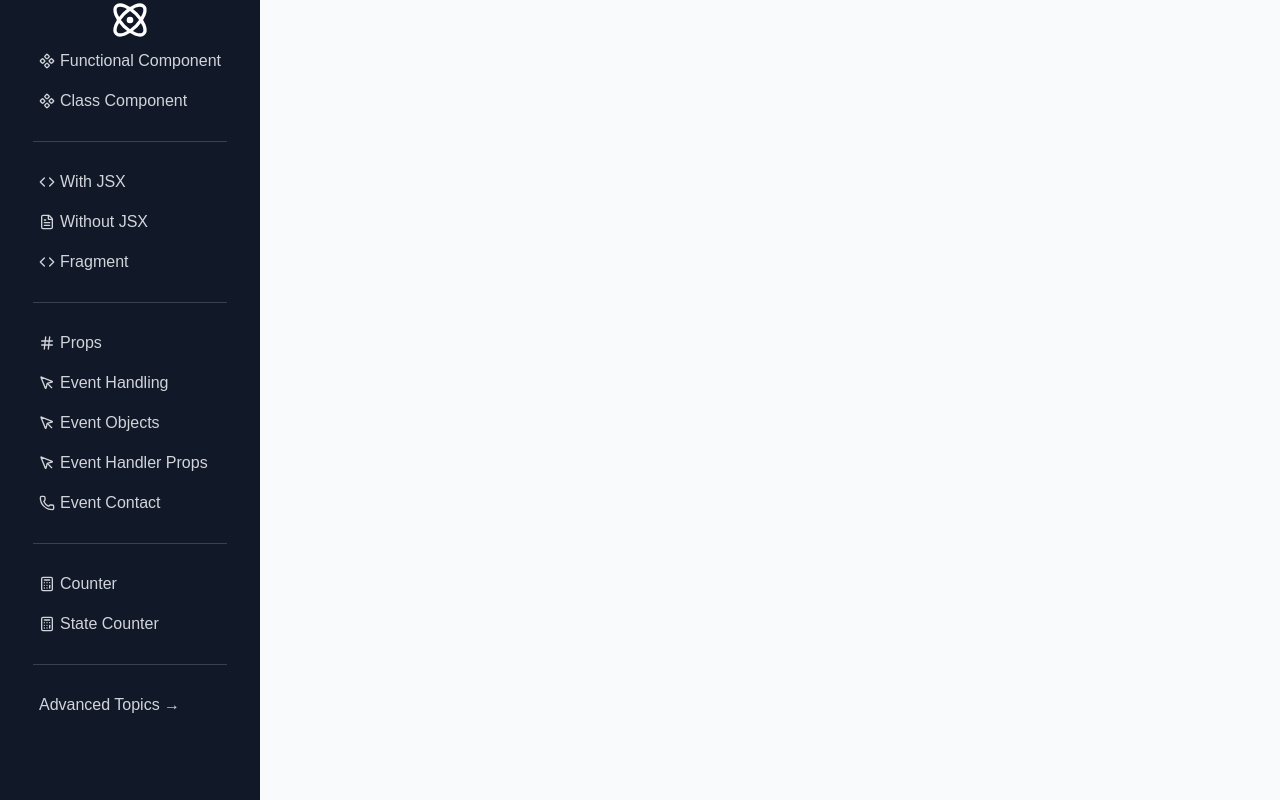
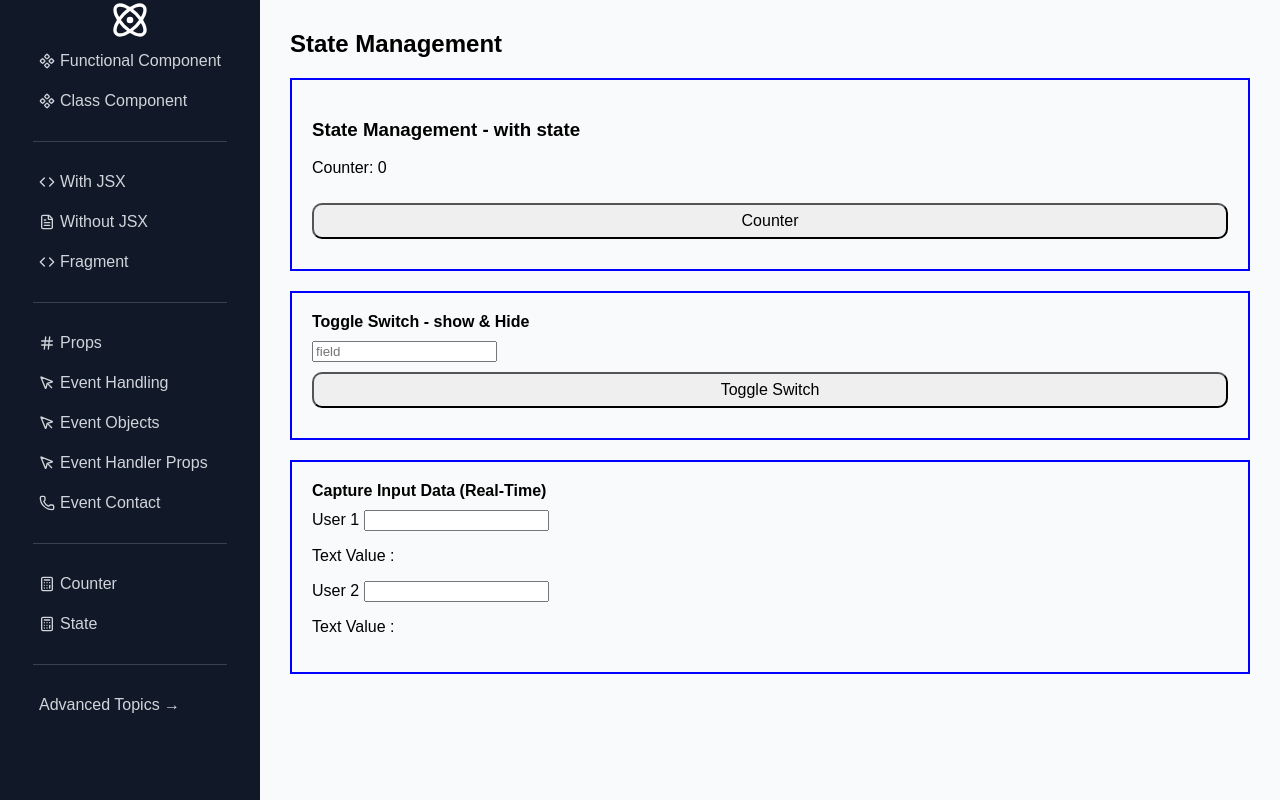
Before and after one commit to mahapatra079/my-app, a React (Create React App) app: page /state in a window 1280 px wide. Built offline with nearby package versions, Linux system fonts and the light colour scheme.

Commit message:
State Management

```diff
--- a/src/App.js
+++ b/src/App.js
@@ -64,7 +64,7 @@ export default function App() {
               <Link to="/event-contact"><Phone size={16} /> Event Contact</Link>
               <hr />
               <Link to="/counter"><Calculator size={16} /> Counter</Link>
-              <Link to="/state-counter"><Calculator size={16} /> State Counter</Link>
+              <Link to="/state"><Calculator size={16} /> State</Link>
               <hr />
               <Link to="/advanced">Advanced Topics →</Link>
             </nav>
@@ -108,7 +108,7 @@ export default function App() {
           <Route path="/event-handler-props" element={<EventHandlerProps text="Hit" />} />
           <Route path="/event-contact" element={<EventContact />} />
           <Route path="/counter" element={<Counter />} />
-          <Route path="/state-counter" element={<StateCounter />} />
+          <Route path="/state" element={<StateCounter />} />
 
           {/* ADVANCED ROUTES */}
           <Route path="/advanced" element={
--- a/src/components/state-management/Counter.js
+++ b/src/components/state-management/Counter.js
@@ -1,7 +1,7 @@
 
 export const Counter =()=>{
     let count = 0;
-    const handleCountter = ()=>{
+    const handleCounter = ()=>{
         count = count +1;
         console.log(count);
     }
@@ -10,7 +10,7 @@ export const Counter =()=>{
             <div className="counter">
                 <h3>State Management - without State</h3>
                 <p>Counter</p>
-                <button type="button" className="addBtn" onClick={handleCountter}>Counter</button>
+                <button type="button" className="addBtn" onClick={handleCounter}>Counter</button>
             </div>
         </>
     )
--- a/src/components/state-management/StateCounter.js
+++ b/src/components/state-management/StateCounter.js
@@ -1,5 +1,8 @@
 
 import { useState } from 'react'
+import ToggleSwitch from './ToggleSwitch';
+import CaptureInputData from './CaptureInputData';
+
 export const StateCounter = () =>{
     // const [count, setCount] = useState(0);
     // currentValue, setterFunction = useState(initialValue)
@@ -21,11 +24,14 @@ export const StateCounter = () =>{
     }
     return(
         <>
+            <h2>State Management</h2>
             <div className="counter">
                 <h3>State Management - with state</h3>
                 <p>Counter: {count}</p>
                 <button type="button" className="addBtn" onClick={handleStateCounter}>Counter</button>
             </div>
+            <ToggleSwitch />
+            <CaptureInputData/>
         </>
     )
 }
--- a/src/ToggleSwitch.js
+++ b/src/components/state-management/ToggleSwitch.js
@@ -5,12 +5,17 @@ import { useState } from "react"
 
 function ToggleSwitch() {
     const [show, setShow] = useState(true)
+
+    const handleSwitch = () => {
+        setShow(!show)
+    }
+
     return (
         <div className="show-hide">
           <h4>Toggle Switch - show & Hide</h4>
             <div className="mt-10">
                 {show && <input type="text" className="form-control" placeholder="field" />}
-                <button type="button" className="addBtn" onClick={() => setShow(!show)}>Toggle Switch</button>
+                <button type="button" className="addBtn" onClick={handleSwitch}>Toggle Switch</button>
                 {/*
                        . show → current value - true
                        . !show → false
```
Also changed, not shown: src/CounterApplication.js (deleted, +0 -43 lines), src/components/state-management/CaptureInputData.js (renamed from src/CaptureInputData.js).
